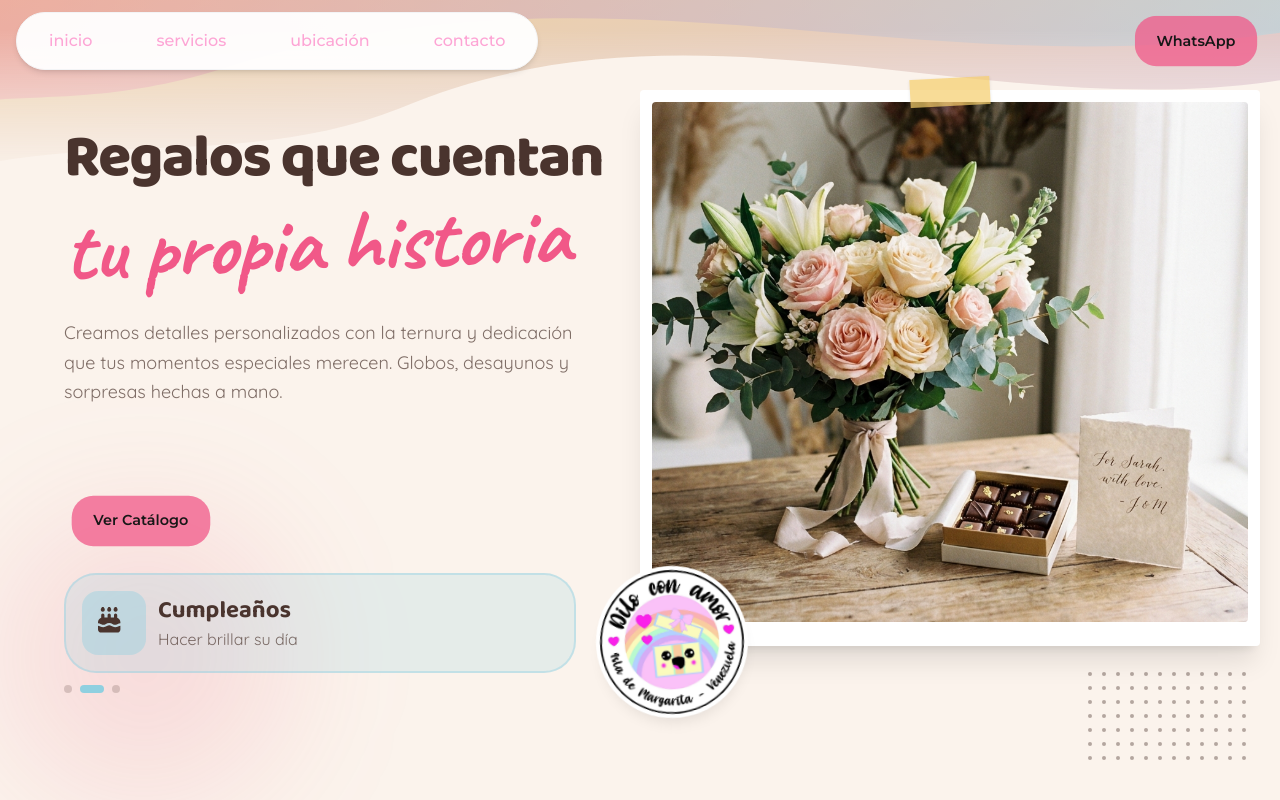
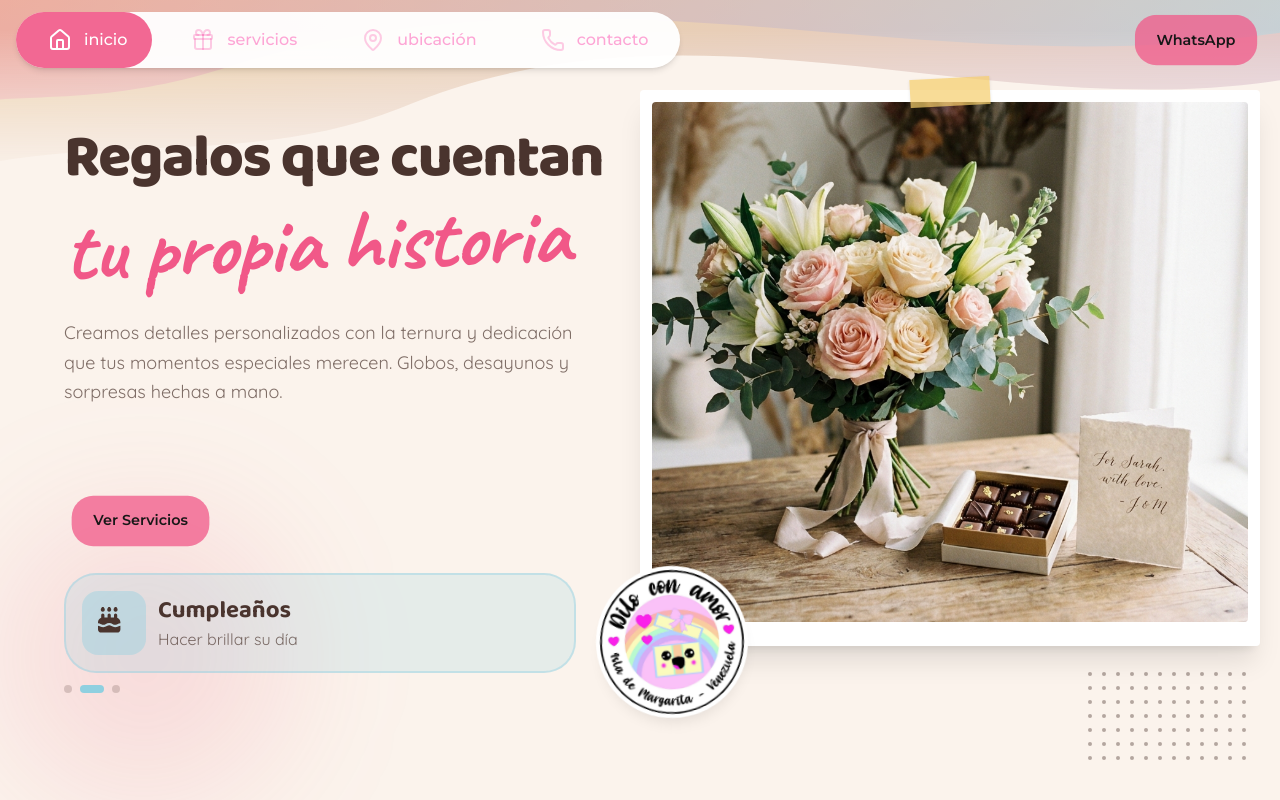
Before and after one commit to Walas-dev/diloconamor, a Next.js app: page / in a window 1280 px wide. Shown: the top 800 px of the page. Built offline with nearby package versions, Linux system fonts and the light colour scheme; a web font is replaced by a local one.

Commit message:
se ajusto la navbar y su navegacion, se hicieron los botones de la navbar funcionales y se les agrego una animacion, se marcaron las secciones respectivas de la navbar

```diff
--- a/app/globals.css
+++ b/app/globals.css
@@ -76,6 +76,10 @@
   }
 }
 
+html {
+  scroll-behavior: smooth;
+}
+
 body {
   background: var(--background);
   color: var(--foreground);
--- a/app/layout.tsx
+++ b/app/layout.tsx
@@ -57,7 +57,7 @@ export default function RootLayout({
   return (
     <html
       lang="en"
-      className={`${geistSans.variable} ${geistMono.variable} ${fontSerif.variable} ${fontScript.variable} ${fontSans.variable} h-full antialiased`}
+      className={`${geistSans.variable} ${geistMono.variable} ${fontSerif.variable} ${fontScript.variable} ${fontSans.variable} h-full antialiased scroll-smooth`}
     >
       <body className={`min-h-full flex flex-col ${baloo.variable} ${quicksand.variable}`}>{children}</body>
     </html>
--- a/components/Contact/contact.tsx
+++ b/components/Contact/contact.tsx
@@ -3,7 +3,7 @@ import Imagen from './imagen'
 
 const Contacto = () => {
   return (
-    <section className='relative flex flex-col lg:flex-row bg-white/85 min-h-screen items-center px-6 md:px-8 lg:px-12 xl:px-16 py-12 md:py-16 lg:py-20 w-full overflow-hidden gap-12 lg:gap-0'>
+    <section  id="contacto" className=' scroll-mt-10 relative flex flex-col lg:flex-row bg-white/85 min-h-screen items-center px-6 md:px-8 lg:px-12 xl:px-16 py-12 md:py-16 lg:py-20 w-full overflow-hidden gap-12 lg:gap-0'>
         <Contenido/>
         <Imagen/>
     </section>
--- a/components/Header/header.tsx
+++ b/components/Header/header.tsx
@@ -1,21 +1,89 @@
 'use client';
-import React, { useState, useEffect } from 'react';
+import React, { useState, useEffect, useLayoutEffect, useRef } from 'react';
 import Image from 'next/image';
 import { usePathname } from 'next/navigation';
 import Button from '../Ui/Button';
 
-interface NavItem { id: number; name: string; ref: string; }
+interface NavItem { id: number; name: string; ref: string; icon: React.ReactNode; }
 
 const nav: NavItem[] = [
-  { id: 1, name: 'inicio', ref: '#' },
-  { id: 2, name: 'servicios', ref: '#servicios' },
-  { id: 3, name: 'ubicación', ref: '#ubicacion' },
-  { id: 4, name: 'contacto', ref: '#contacto' },
+  { id: 1, name: 'inicio', ref: '#inicio', icon: (
+      <>
+        <path d="M15 21v-8a1 1 0 0 0-1-1h-4a1 1 0 0 0-1 1v8"/>
+        <path d="M3 10a2 2 0 0 1 .709-1.528l7-6a2 2 0 0 1 2.582 0l7 6A2 2 0 0 1 21 10v9a2 2 0 0 1-2 2H5a2 2 0 0 1-2-2z"/>
+      </>
+  )},
+  { id: 2, name: 'servicios', ref: '#servicios', icon: (
+      <>
+        <path d="M12 7v14"/>
+        <path d="M20 11v8a2 2 0 0 1-2 2H6a2 2 0 0 1-2-2v-8"/>
+        <path d="M7.5 7a1 1 0 0 1 0-5A4.8 8 0 0 1 12 7a4.8 8 0 0 1 4.5-5 1 1 0 0 1 0 5"/>
+        <rect x="3" y="7" width="18" height="4" rx="1"/>
+      </>
+  )},
+  { id: 3, name: 'ubicación', ref: '#ubicacion', icon: (
+      <>
+        <path d="M20 10c0 4.993-5.539 10.193-7.399 11.799a1 1 0 0 1-1.202 0C9.539 20.193 4 14.993 4 10a8 8 0 0 1 16 0"/>
+        <circle cx="12" cy="10" r="3"/>
+      </>
+  )},
+  { id: 4, name: 'contacto', ref: '#contacto', icon: (
+        <path d="M13.832 16.568a1 1 0 0 0 1.213-.303l.355-.465A2 2 0 0 1 17 15h3a2 2 0 0 1 2 2v3a2 2 0 0 1-2 2A18 18 0 0 1 2 4a2 2 0 0 1 2-2h3a2 2 0 0 1 2 2v3a2 2 0 0 1-.8 1.6l-.468.351a1 1 0 0 0-.292 1.233 14 14 0 0 0 6.392 6.384"/>
+  )},
 ];
+
+const Nav = ({ active, m }: { active: string; m: boolean }) => {
+  const containerRef = useRef<HTMLElement>(null)
+  const linkRefs = useRef<Record<string, HTMLAnchorElement | null>>({})
+  const [pill, setPill] = useState({ left: 0, top: 0, width: 0, height: 0 })
+
+  useLayoutEffect(() => {
+    const el = linkRefs.current[active]
+    const container = containerRef.current
+    if (el && container) {
+      const elRect = el.getBoundingClientRect()
+      const containerRect = container.getBoundingClientRect()
+      setPill({
+        left: elRect.left - containerRect.left,
+        top: elRect.top - containerRect.top,
+        width: elRect.width,
+        height: elRect.height,
+      })
+    }
+  }, [active, m])
+
+  return (
+    <nav ref={containerRef} className="relative flex flex-col md:flex-row items-center bg-white/95 shadow-md backdrop-blur-md rounded-4xl">
+      <div
+        className="absolute bg-primary/90 rounded-full transition-all duration-400 ease-out z-0"
+        style={{ left: pill.left, top: pill.top, width: pill.width, height: pill.height }}
+      />
+      {nav.map((n, i) => {
+        const isActive = active === n.ref
+        return (
+          <a
+            key={n.id}
+            ref={(el) => { linkRefs.current[n.ref] = el }}
+            href={n.ref}
+            aria-current={isActive ? 'page' : undefined}
+            style={{ transitionDelay: m ? `${i * 60}ms` : '0ms' }}
+            className={`relative z-10 group flex gap-3 items-center justify-center text-center font-medium transition-colors duration-300 focus-visible:outline-none focus-visible:ring-2 focus-visible:ring-pink-300 rounded-full px-4 md:px-8 py-4 w-full lg:w-auto ${isActive ? 'text-white font-bold' : 'text-pink-300 hover:text-pink-500 hover:bg-primary/10'}`}
+          >
+            <svg xmlns="http://www.w3.org/2000/svg" width="24" height="24" viewBox="0 0 24 24" fill="none" stroke="currentColor" strokeWidth="2" strokeLinecap="round" strokeLinejoin="round" className={`transition-colors duration-300 ${isActive ? 'text-white' : 'text-pink-500/25 group-hover:text-pink-500'}`}>
+              {n.icon}
+            </svg>
+            {n.name}
+          </a>
+        )
+      })}
+    </nav>
+  )
+}
 
 export default function Header() {
   const [isScrolled, setIsScrolled] = useState(false);
   const [menuOpen, setMenuOpen] = useState(false);
+  const [activeSection, setActiveSection] = useState('#hero');
   const pathname = usePathname();
 
   useEffect(() => {
@@ -26,22 +94,34 @@ export default function Header() {
 
   useEffect(() => { setMenuOpen(false); }, [pathname]);
 
+  useEffect(() => {
+    const sections = nav
+      .map((n) => document.querySelector(n.ref))
+      .filter((el): el is Element => !!el);
+
+    if (sections.length === 0) return;
+
+    const observer = new IntersectionObserver(
+      (entries) => {
+        entries.forEach((entry) => {
+          if (entry.isIntersecting) {
+            setActiveSection(`#${entry.target.id}`);
+          }
+        });
+      },
+      { rootMargin: '-45% 0px -45% 0px', threshold: 0 }
+    );
+
+    sections.forEach((el) => observer.observe(el));
+    return () => observer.disconnect();
+  }, []);
+
   return (
     <div className="fixed top-0 left-0 w-full z-50 px-4 pt-3 pb-2 pointer-events-none animate-fade-down">
       <div className="flex justify-between items-center gap-3">
 
-        <header className="pointer-events-auto hidden md:grid relative items-center bg-white/95 backdrop-blur-md rounded-full shadow-md border border-gray-100 transition-all duration-500 ease-in-out w-max min-w-60">
-          <nav className="flex items-center">
-            {nav.map((n) => {
-              const isActive = pathname === n.ref;
-              return (
-                <a key={n.id} href={n.ref} aria-current={isActive ? 'page' : undefined}
-                  className={`flex gap-3 items-center justify-center text-center font-medium transition-all duration-300 focus-visible:outline-none focus-visible:ring-2 focus-visible:ring-pink-300 rounded-full px-4 md:px-8 py-4 ${isActive ? 'text-white font-bold bg-primary/90' : 'text-pink-300 hover:text-pink-500 hover:bg-primary/20'}`}>
-                  {n.name}
-                </a>
-              );
-            })}
-          </nav>
+        <header className="pointer-events-auto hidden md:grid relative items-center backdrop-blur-md rounded-full transition-all duration-500 ease-in-out w-max min-w-60">
+          <Nav active={activeSection} m={menuOpen} />
         </header>
 
         <div className="pointer-events-auto md:hidden flex items-center gap-2 bg-white/95 backdrop-blur-md rounded-full shadow-md border border-gray-100 pl-2 pr-2 py-2">
@@ -55,17 +135,9 @@ export default function Header() {
             aria-label={menuOpen ? "Cerrar menú" : "Abrir menú"}
             className='relative h-9 w-9 rounded-full bg-rose/15 flex items-center justify-center focus-visible:outline-none focus-visible:ring-2 focus-visible:ring-pink-300'
           >
-                <span className={`absolute w-1/2 h-0.5 bg-rose rounded-full transition-all duration-300 ease-in-out ${
-                    menuOpen ? 'rotate-45 translate-y-0' : '-translate-y-1.5'
-                }`} />
-
-                <span className={`absolute w-1/2 h-0.5 bg-rose rounded-full transition-all duration-300 ease-in-out ${
-                    menuOpen ? 'opacity-0 -translate-x-4' : 'opacity-100 translate-x-0'
-                }`} />
-
-                <span className={`absolute w-1/2 h-0.5 bg-rose rounded-full transition-all duration-300 ease-in-out ${
-                    menuOpen ? '-rotate-45 translate-y-0' : 'translate-y-1.5'
-                }`} />
+            <span className={`absolute w-1/2 h-0.5 bg-rose rounded-full transition-all duration-300 ease-in-out ${menuOpen ? 'rotate-45 translate-y-0' : '-translate-y-1.5'}`} />
+            <span className={`absolute w-1/2 h-0.5 bg-rose rounded-full transition-all duration-300 ease-in-out ${menuOpen ? 'opacity-0 -translate-x-4' : 'opacity-100 translate-x-0'}`} />
+            <span className={`absolute w-1/2 h-0.5 bg-rose rounded-full transition-all duration-300 ease-in-out ${menuOpen ? '-rotate-45 translate-y-0' : 'translate-y-1.5'}`} />
           </button>
         </div>
 
@@ -74,47 +146,9 @@ export default function Header() {
         </div>
       </div>
 
-      <div className={`pointer-events-auto md:hidden overflow-hidden transition-all duration-400 ease-out ${menuOpen ? 'max-h-80 opacity-100 mt-3' : 'max-h-0 opacity-0 mt-0'}`}>
-        <nav className="flex flex-col bg-white/95 backdrop-blur-md rounded-3xl shadow-md border border-gray-100">
-          {nav.map((n, i) => {
-            const isActive = pathname === n.ref;
-            return (
-              <a
-                key={n.id}
-                href={n.ref}
-                style={{ transitionDelay: menuOpen ? `${i * 60}ms` : '0ms' }}
-                className={`px-4 py-3 rounded-3xl font-medium text-center transition-all duration-300 ${menuOpen ? 'opacity-100 translate-x-0' : 'opacity-0 -translate-x-2'} ${isActive ? 'bg-primary/90 text-white font-bold' : 'text-ink hover:bg-primary/10'}`}
-              >
-                {n.name}
-              </a>
-            );
-          })}
-
-        </nav>
-
+      <div className={`pointer-events-auto md:hidden overflow-hidden transition-all duration-400 ease-out ${menuOpen ? 'max-h-80 opacity-100 mt-1' : 'max-h-0 opacity-0 mt-0'}`}>
+        <Nav active={activeSection} m={menuOpen} />
       </div>
     </div>
-
-
   );
 }
-
-/**
- * <nav className="flex flex-col bg-white/95 backdrop-blur-md rounded-3xl shadow-md border border-gray-100">
-          {nav.map((n, i) => {
-            const isActive = pathname === n.ref;
-            return (
-              <a
-                key={n.id}
-                href={n.ref}
-                style={{ transitionDelay: menuOpen ? `${i * 60}ms` : '0ms' }}
-                className={`px-4 py-3 rounded-3xl font-medium text-center transition-all duration-300 ${menuOpen ? 'opacity-100 translate-x-0' : 'opacity-0 -translate-x-2'} ${isActive ? 'bg-primary/90 text-white font-bold' : 'text-ink hover:bg-primary/10'}`}
-              >
-                {n.name}
-              </a>
-            );
-          })}
-
-        </nav>
- *
- */
--- a/components/Hero/contentBottom.tsx
+++ b/components/Hero/contentBottom.tsx
@@ -4,7 +4,7 @@ import CategoryCarousel from './categoryCarousel'
 const ContentBottom = () => (
     <div className="w-full flex flex-col items-center xl:items-start animate-fade-up [animation-delay:300ms]">
         <div className="flex flex-col sm:flex-row gap-4 w-full sm:w-auto mt-2 justify-center xl:justify-start">
-            <Button name="Ver Catálogo" url="#catalogo" variant="primary">Ver Catálogo</Button>
+            <Button name="Ver Servicios" url="#servicios" variant="primary">Ver Servicios</Button>
         </div>
         <CategoryCarousel />
     </div>
--- a/components/Hero/hero.tsx
+++ b/components/Hero/hero.tsx
@@ -6,7 +6,7 @@ import HeroBackdrop from './heroBackdrop'
 
 const Hero = () => {
     return (
-        <section className="relative flex flex-col xl:grid xl:grid-cols-2 items-center justify-center xl:justify-between w-full min-h-fit xl:min-h-screen overflow-hidden bg-cream px-4 md:px-8 lg:px-12 xl:px-16 py-12 md:py-16 lg:py-17 gap-8 xl:gap-0">
+        <section id='inicio' className="scroll-mt-24 relative flex flex-col xl:grid xl:grid-cols-2 items-center justify-center xl:justify-between w-full min-h-fit xl:min-h-screen overflow-hidden bg-cream px-4 md:px-8 lg:px-12 xl:px-16 py-12 md:py-16 lg:py-17 gap-8 xl:gap-0">
 
             <HeroBackdrop />
 
--- a/components/Location/ubicacion.tsx
+++ b/components/Location/ubicacion.tsx
@@ -12,7 +12,7 @@ const Ubicacion = () => {
     const lngMargarita = -64.1000;
 
     return (
-        <section className='flex flex-col w-full gap-3 mx-auto px-4 md:px-8 lg:px-12 xl:px-16 py-12 md:py-16 lg:py-20 bg-cream'>
+        <section id="ubicacion" className=' scroll-mt-3 flex flex-col w-full gap-3 mx-auto px-4 md:px-8 lg:px-12 xl:px-16 py-12 md:py-16 lg:py-20 bg-cream'>
             <div className="mb-3 md:mb-6 text-center md:text-left">
 
                 <h3 className="text-4xl md:text-5xl lg:text-6xl text-ink font-extrabold font-display leading-tight mb-4">
--- a/components/Ui/Button.tsx
+++ b/components/Ui/Button.tsx
@@ -1,36 +1,53 @@
 import Link from 'next/link'
 
 interface Bt {
-    url:string;
-    name:string;
+    url: string;
+    name: string;
     children: React.ReactNode;
     variant: 'primary' | 'secondary' | 'none';
 }
 
-const Button = ({ url, name, variant, children }:Bt) => {
+const Button = ({ url, name, variant, children }: Bt) => {
 
-    const color =
-    {
-        primary:' bg-primary/75 hover:bg-primary scale-90 hover:scale-95 px-6 py-4',
-        secondary:'border border-primary text-primary hover:bg-white hover:text-primary scale-90 hover:scale-95 px-6 py-4',
-        none:''
-
+    const color = {
+        primary: ' bg-primary/75 hover:bg-primary scale-90 hover:scale-95 px-6 py-4',
+        secondary: 'border border-primary text-primary hover:bg-white hover:text-primary scale-90 hover:scale-95 px-6 py-4',
+        none: ''
     }
 
+    const className = `
+        relative flex items-center justify-center group font-semibold gap-2 transition-transform duration-300 rounded-3xl
+        focus-visible:outline-none focus-visible:ring-2 focus-visible:ring-pink-300
+        ${color[variant]}
+    `
+
+    const isAnchor = url.startsWith('#')
+    const isExternal = url.startsWith('http') || url.startsWith('mailto:') || url.startsWith('tel:')
+
+    if (isAnchor || isExternal) {
         return (
-            <Link
+            <a
                 key={name}
                 href={url || '#'}
+                target={isExternal ? '_blank' : undefined}
                 rel="noopener noreferrer"
-                className={`
-                    relative flex items-center justify-center group font-semibold gap-2 transition-transform duration-300 rounded-3xl
-                    focus-visible:outline-none focus-visible:ring-2 focus-visible:ring-pink-300
-                     ${color[variant]}
-                `}
+                className={className}
             >
                 {children}
-            </Link>
+            </a>
         )
+    }
+
+    return (
+        <Link
+            key={name}
+            href={url || '#'}
+            rel="noopener noreferrer"
+            className={className}
+        >
+            {children}
+        </Link>
+    )
 }
 
 export default Button
--- a/components/services/service.tsx
+++ b/components/services/service.tsx
@@ -51,9 +51,8 @@ const PhotoStack = ({ images }: { images: string[] }) => {
             nextId.current += 1
 
             setStack((prev) => [newItem, ...prev])
-            setEnteringId(id) // nace fuera de posición, abajo
+            setEnteringId(id)
 
-            // en el siguiente frame la soltamos para que transicione hacia su lugar en la pila
             requestAnimationFrame(() => {
                 requestAnimationFrame(() => setEnteringId(null))
             })
@@ -78,7 +77,7 @@ const PhotoStack = ({ images }: { images: string[] }) => {
                 return (
                     <div
                         key={item.id}
-                        className="absolute inset-4 md:inset-6 rounded-3xl overflow-hidden border-4 border-white shadow-xl transition-all duration-700 [transition-timing-function:cubic-bezier(0.22,1,0.36,1)]"
+                        className="absolute inset-4 md:inset-3 rounded-3xl overflow-hidden border-4 border-white shadow-xl transition-all duration-700 ease-[cubic-bezier(0.22,1,0.36,1)]"
                         style={{
                             zIndex: STACK_SIZE - pos,
                             transform: `translateY(${translateY}px) scale(${scale}) rotate(${rotate}deg)`,
@@ -94,7 +93,7 @@ const PhotoStack = ({ images }: { images: string[] }) => {
 }
 const Services = () => {
   return (
-    <section className="relative w-full px-4 md:px-8 lg:px-12 xl:px-16 py-16 md:py-14 overflow-hidden bg-cream">
+    <section id="servicios" className="scroll-mt-6 relative w-full px-4 md:px-8 lg:px-12 xl:px-16 py-16 md:py-14 overflow-hidden bg-cream">
 
       <ServicesBackdrop />
 
```
Also changed, not shown: ts/footer.ts (+32 -4 lines). Lines whose indentation alone changed are shown as unchanged.
